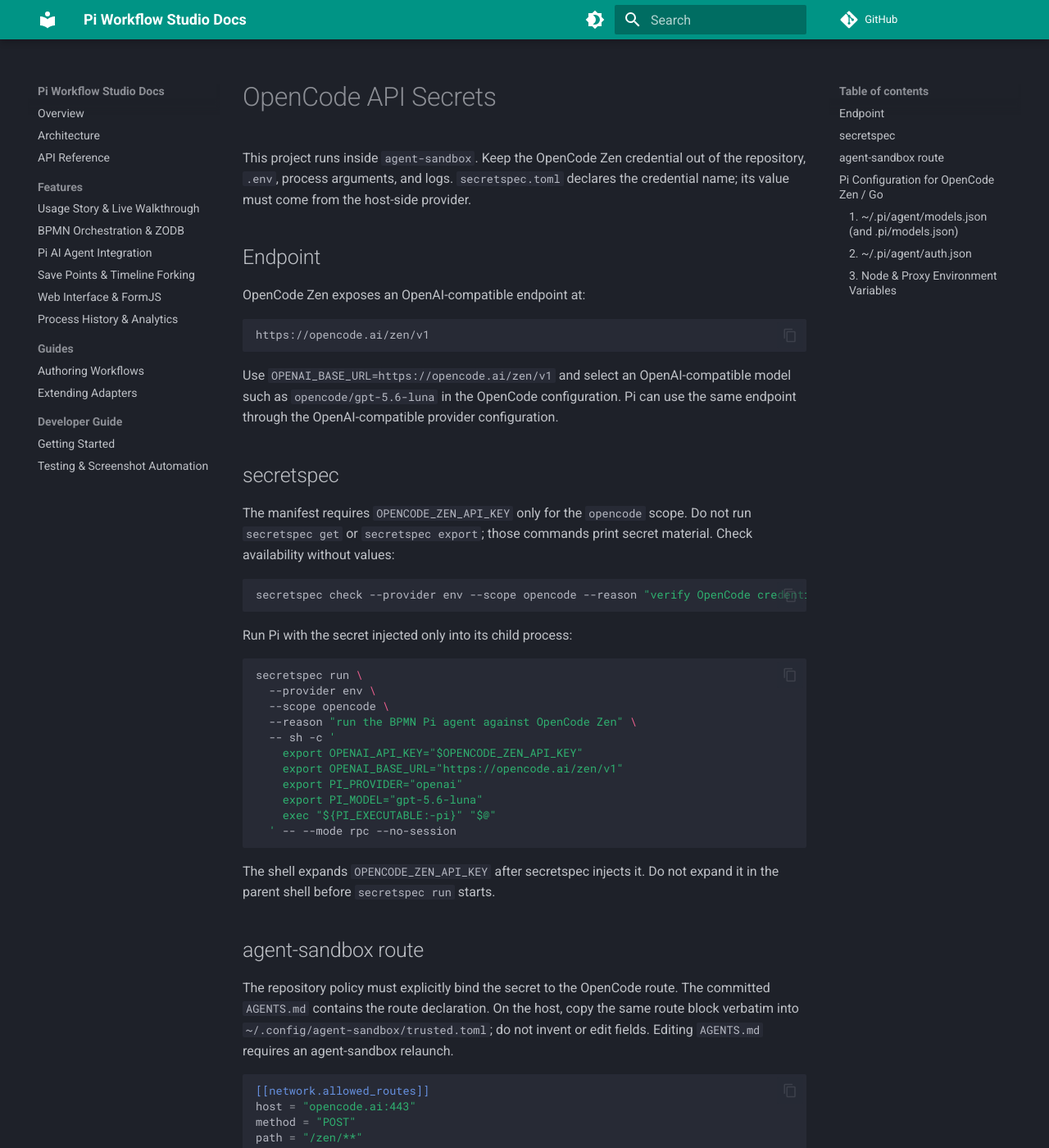
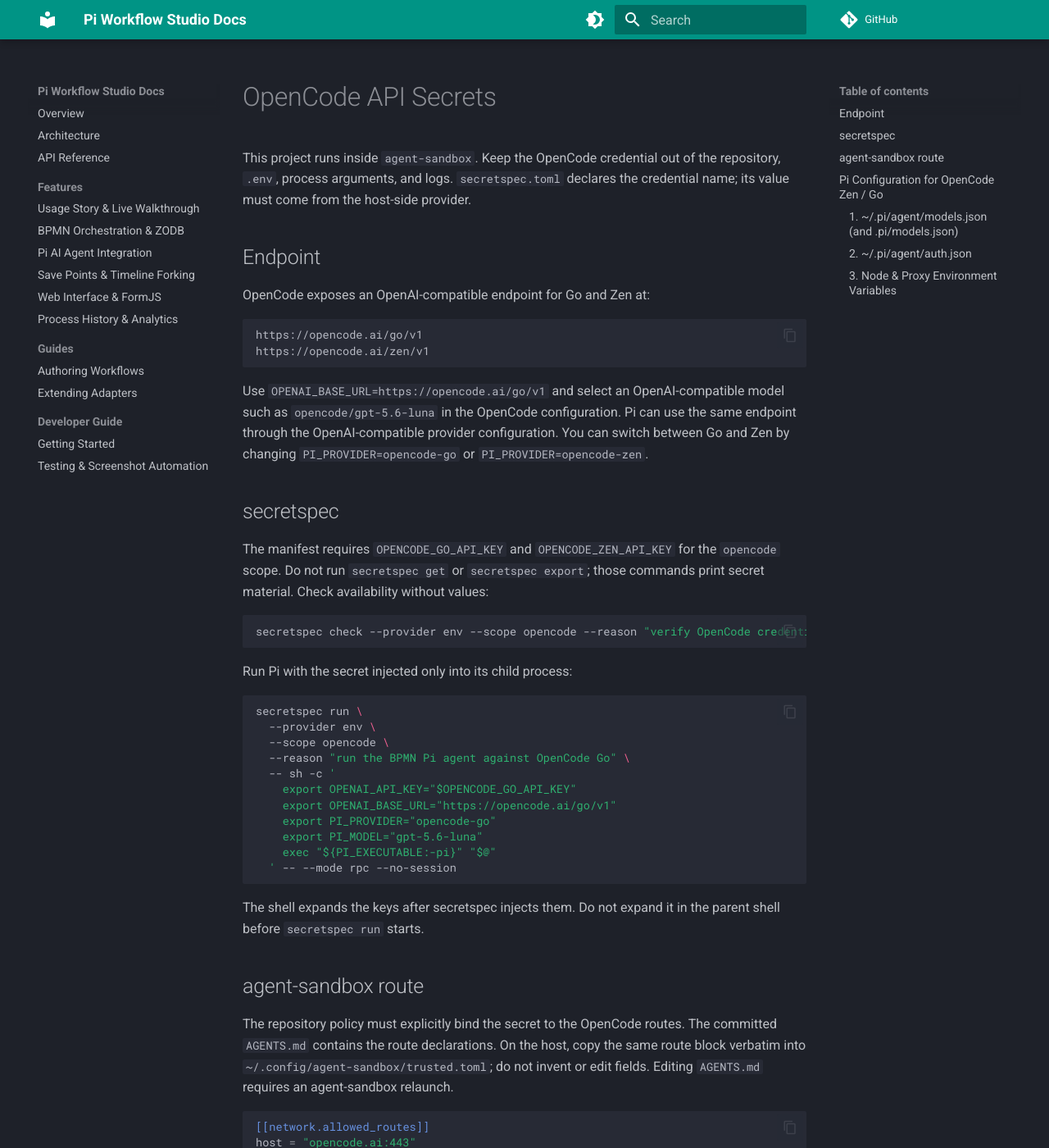
Before and after one commit to datakurre/bpmn-iteration-playground, an MkDocs documentation site: the page built from docs/opencode-secretspec.md, in a window 1280 px wide and 1400 px high. Shown: the whole window at 82% size. Built offline with MkDocs 1.6.1 and Material for MkDocs 9.7.7, drawn with Linux system fonts in a browser that asks for light colours; comment, search, counter and statistics services are not loaded; some of the changed text lies outside the part shown.

Commit message:
feat: add side-by-side support for OpenCode Go and OpenCode Zen
This change migrates the default AI provider configuration to OpenCode Go while retaining full support for OpenCode Zen, allowing seamless toggling between endpoints via the PI_PROVIDER environment variable.

- Update `AGENTS.md` and `secretspec.toml` to register the `/go/**` proxy route and request `OPENCODE_GO_API_KEY` alongside the Zen equivalents.
- Refactor `.pi/models.json` to define explicit `opencode-zen` and `opencode-go` providers.
- Modify `app/pi_rpc.py` to allow `OPENCODE_GO_API_KEY` and inject it with precedence over Zen during subprocess invocation.
- Set default `OPENAI_BASE_URL` to `go/v1` in `devenv.nix` and `.env.example`.
- Rewrite `docs/opencode-secretspec.md` and update `docs/features/ai-agent-integration.md` to document the dual provider setup.

````diff
--- a/docs/development/getting-started.md
+++ b/docs/development/getting-started.md
@@ -43,7 +43,7 @@
 | `PI_EXECUTABLE` | `node_modules/.bin/pi` | Path to the local Pi coding agent binary. |
 | `PI_MODEL` | `gpt-4o-mini` | Target LLM model for the agent. |
 | `PI_OFFLINE` | `0` | Set to `1` to force fallback to deterministic `scripts/pi-demo`. |
-| `OPENAI_BASE_URL` | `https://opencode.ai/zen/v1` | OpenAI-compatible endpoint. |
+| `OPENAI_BASE_URL` | `https://opencode.ai/go/v1` | OpenAI-compatible endpoint. |
 | `OPENAI_API_KEY` | `"secret-injected-by-proxy"` | Token used for proxy secret injection. |
 
 ---
--- a/docs/opencode-secretspec.md
+++ b/docs/opencode-secretspec.md
@@ -1,24 +1,26 @@
 # OpenCode API Secrets
 
-This project runs inside `agent-sandbox`. Keep the OpenCode Zen credential out
+This project runs inside `agent-sandbox`. Keep the OpenCode credential out
 of the repository, `.env`, process arguments, and logs. `secretspec.toml`
 declares the credential name; its value must come from the host-side provider.
 
 ## Endpoint
 
-OpenCode Zen exposes an OpenAI-compatible endpoint at:
+OpenCode exposes an OpenAI-compatible endpoint for Go and Zen at:
 
 ```text
+https://opencode.ai/go/v1
 https://opencode.ai/zen/v1
 ```
 
-Use `OPENAI_BASE_URL=https://opencode.ai/zen/v1` and select an OpenAI-compatible
+Use `OPENAI_BASE_URL=https://opencode.ai/go/v1` and select an OpenAI-compatible
 model such as `opencode/gpt-5.6-luna` in the OpenCode configuration. Pi can use
 the same endpoint through the OpenAI-compatible provider configuration.
+You can switch between Go and Zen by changing `PI_PROVIDER=opencode-go` or `PI_PROVIDER=opencode-zen`.
 
 ## secretspec
 
-The manifest requires `OPENCODE_ZEN_API_KEY` only for the `opencode` scope. Do
+The manifest requires `OPENCODE_GO_API_KEY` and `OPENCODE_ZEN_API_KEY` for the `opencode` scope. Do
 not run `secretspec get` or `secretspec export`; those commands print secret
 material. Check availability without values:
 
@@ -32,23 +34,23 @@
 secretspec run \
   --provider env \
   --scope opencode \
-  --reason "run the BPMN Pi agent against OpenCode Zen" \
+  --reason "run the BPMN Pi agent against OpenCode Go" \
   -- sh -c '
-    export OPENAI_API_KEY="$OPENCODE_ZEN_API_KEY"
-    export OPENAI_BASE_URL="https://opencode.ai/zen/v1"
-    export PI_PROVIDER="openai"
+    export OPENAI_API_KEY="$OPENCODE_GO_API_KEY"
+    export OPENAI_BASE_URL="https://opencode.ai/go/v1"
+    export PI_PROVIDER="opencode-go"
     export PI_MODEL="gpt-5.6-luna"
     exec "${PI_EXECUTABLE:-pi}" "$@"
   ' -- --mode rpc --no-session
 ```
 
-The shell expands `OPENCODE_ZEN_API_KEY` after secretspec injects it. Do not
+The shell expands the keys after secretspec injects them. Do not
 expand it in the parent shell before `secretspec run` starts.
 
 ## agent-sandbox route
 
-The repository policy must explicitly bind the secret to the OpenCode route.
-The committed `AGENTS.md` contains the route declaration. On the host, copy the
+The repository policy must explicitly bind the secret to the OpenCode routes.
+The committed `AGENTS.md` contains the route declarations. On the host, copy the
 same route block verbatim into `~/.config/agent-sandbox/trusted.toml`; do not
 invent or edit fields. Editing `AGENTS.md` requires an agent-sandbox relaunch.
 
@@ -58,6 +60,14 @@
 method = "POST"
 path = "/zen/**"
 secret = "OPENCODE_ZEN_API_KEY"
+header = "Authorization"
+prefix = "Bearer "
+
+[[network.allowed_routes]]
+host = "opencode.ai:443"
+method = "POST"
+path = "/go/**"
+secret = "OPENCODE_GO_API_KEY"
 header = "Authorization"
 prefix = "Bearer "
 ```
@@ -76,10 +86,21 @@
 {
   "providers": {
     "openai": {
-      "baseUrl": "https://opencode.ai/zen/v1"
+      "baseUrl": "https://opencode.ai/go/v1"
+    },
+    "opencode-zen": {
+      "baseUrl": "https://opencode.ai/zen/v1",
+      "api": "openai-completions",
+      "apiKey": "secret-injected-by-proxy",
+      "models": [
+        {
+          "id": "gpt-5.6-luna",
+          "name": "GPT-5.6 Luna"
+        }
+      ]
     },
     "opencode-go": {
-      "baseUrl": "https://opencode.ai/zen/v1",
+      "baseUrl": "https://opencode.ai/go/v1",
       "api": "openai-completions",
       "apiKey": "secret-injected-by-proxy",
       "models": [
@@ -107,15 +128,19 @@
   "opencode-go": {
     "type": "api_key",
     "key": "secret-injected-by-proxy"
+  },
+  "opencode-zen": {
+    "type": "api_key",
+    "key": "secret-injected-by-proxy"
   }
 }
 ```
 
 ### 3. Node & Proxy Environment Variables
 When invoking `node_modules/.bin/pi` inside the sandbox:
-- `PI_PROVIDER=opencode-go`: Uses OpenCode Go provider.
+- `PI_PROVIDER=opencode-go`: Uses OpenCode Go provider. Switch to `opencode-zen` to use Zen.
 - `PI_MODEL=gpt-5.6-luna`: Selects GPT-5.6 Luna.
 - `NODE_USE_ENV_PROXY=1`: Instructs Node.js (`undici` / `fetch`) to route outbound HTTPS requests through the local proxy sidecar (`$HTTP_PROXY`).
 - `NODE_EXTRA_CA_CERTS=/run/agent-sandbox-proxy-ca.pem`: Configures Node to trust the sandbox proxy session CA certificate.
-- `OPENAI_BASE_URL=https://opencode.ai/zen/v1`: Points requests to the OpenCode Zen API.
-- `OPENCODE_API_KEY=secret-injected-by-proxy`: Placeholder token substituted with `OPENCODE_ZEN_API_KEY` on the wire by the proxy.
+- `OPENAI_BASE_URL=https://opencode.ai/go/v1`: Points requests to the OpenCode Go API by default.
+- `OPENCODE_API_KEY=secret-injected-by-proxy`: Placeholder token substituted with `OPENCODE_GO_API_KEY` or `OPENCODE_ZEN_API_KEY` on the wire by the proxy.
--- a/secretspec.toml
+++ b/secretspec.toml
@@ -9,7 +9,8 @@
 env = "env://"
 
 [profiles.default]
-OPENCODE_ZEN_API_KEY = { description = "OpenCode Zen API key", required = true }
+OPENCODE_ZEN_API_KEY = { description = "OpenCode Zen API key", required = false }
+OPENCODE_GO_API_KEY = { description = "OpenCode Go API key", required = false }
 
 [scopes.opencode]
-secrets = ["OPENCODE_ZEN_API_KEY"]
+secrets = ["OPENCODE_ZEN_API_KEY", "OPENCODE_GO_API_KEY"]
````
Also changed, not shown: AGENTS.md (+8 -0 lines), docs/features/ai-agent-integration.md (+3 -3 lines), 10 other files.
